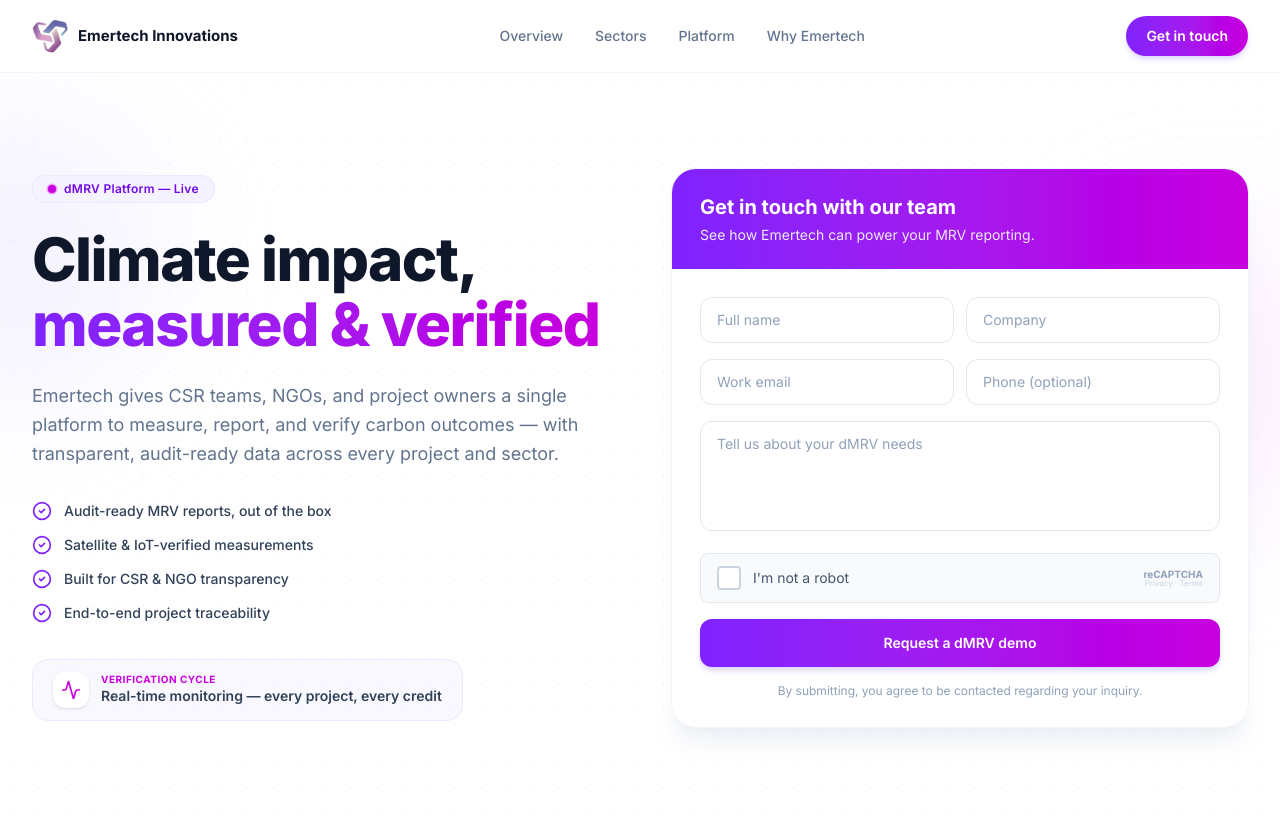
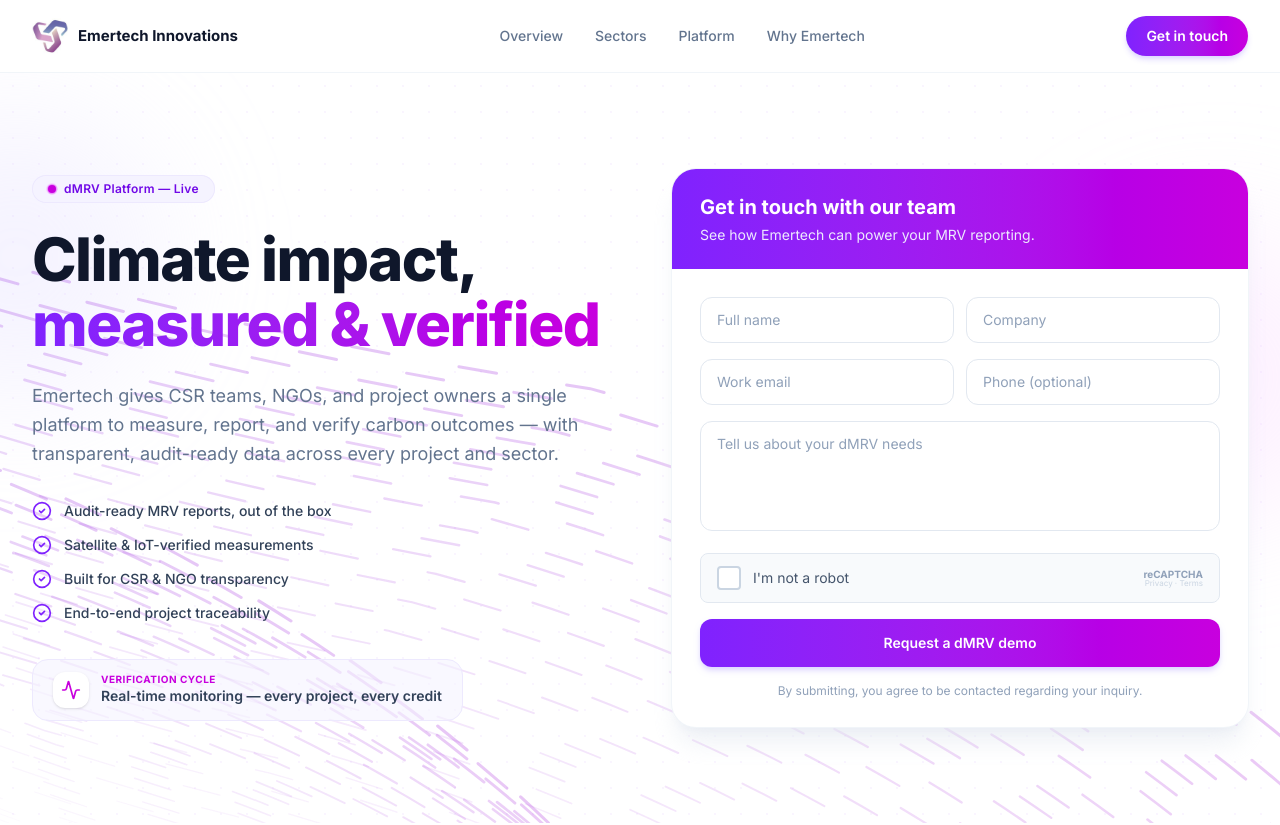
Before and after one commit to Anthem-17/dMRV-website-emertech, a React (Vite) app: page / in a window 1280 px wide. Shown: the top 825 px of the page. Built offline with nearby package versions, Linux system fonts and the light colour scheme.

Commit message:
animation daal diya bhai ne
Added animated floating paths to the hero background and updated styles for flow animations.

```diff
--- a/App.jsx
+++ b/App.jsx
@@ -335,7 +335,11 @@
       <div className="pointer-events-none absolute -left-32 top-10 h-72 w-72 rounded-full bg-violet-200/30 blur-3xl" />
       <div className="pointer-events-none absolute -right-20 top-40 h-72 w-72 rounded-full bg-fuchsia-200/30 blur-3xl" />
 
-      <div className="relative mx-auto grid max-w-7xl grid-cols-1 items-center gap-10 px-5 py-14 md:grid-cols-2 md:gap-12 lg:gap-16 lg:px-8 lg:py-24">
+      {/* animated flowing paths — hero background */}
+      <FloatingPaths position={1} subtle />
+      <FloatingPaths position={-1} subtle />
+
+      <div className="relative z-10 mx-auto grid max-w-7xl grid-cols-1 items-center gap-10 px-5 py-14 md:grid-cols-2 md:gap-12 lg:gap-16 lg:px-8 lg:py-24">
         {/* Left half — headline, summary, bullets */}
         <div>
           <Pill dot>dMRV Platform — Live</Pill>
@@ -637,6 +641,62 @@
 }
 
 /* ------------------------------------------------------------------ */
+/*  Intro splash — animated flowing paths + scroll-to-reveal           */
+/* ------------------------------------------------------------------ */
+function FloatingPaths({ position, subtle = false }) {
+  const paths = Array.from({ length: 36 }, (_, i) => ({
+    id: i,
+    d: `M-${380 - i * 5 * position} -${189 + i * 6}C-${380 - i * 5 * position} -${
+      189 + i * 6
+    } -${312 - i * 5 * position} ${216 - i * 6} ${152 - i * 5 * position} ${
+      343 - i * 6
+    }C${616 - i * 5 * position} ${470 - i * 6} ${684 - i * 5 * position} ${
+      875 - i * 6
+    } ${684 - i * 5 * position} ${875 - i * 6}`,
+    width: (subtle ? 0.4 : 0.6) + i * (subtle ? 0.025 : 0.035),
+  }));
+
+  return (
+    <div
+      className="pointer-events-none absolute inset-0"
+      style={subtle ? { opacity: 0.55 } : undefined}
+      aria-hidden
+    >
+      <svg
+        className="h-full w-full"
+        viewBox="0 0 696 316"
+        fill="none"
+        preserveAspectRatio="xMidYMid slice"
+      >
+        <defs>
+          <linearGradient id={`grad-${position}`} x1="0" y1="0" x2="1" y2="1">
+            <stop offset="0%" stopColor="#7c3aed" />
+            <stop offset="100%" stopColor="#c026d3" />
+          </linearGradient>
+        </defs>
+        {paths.map((path) => (
+          <path
+            key={path.id}
+            d={path.d}
+            stroke={`url(#grad-${position})`}
+            strokeWidth={path.width}
+            strokeLinecap="round"
+            fill="none"
+            className="flow-path"
+            style={{
+              opacity: subtle ? 0.03 + path.id * 0.013 : 0.08 + path.id * 0.022,
+              strokeDasharray: "16 30",
+              animationDuration: `${14 + (path.id % 12) * 1.5}s`,
+              animationDelay: `${-path.id * 0.45}s`,
+            }}
+          />
+        ))}
+      </svg>
+    </div>
+  );
+}
+
+/* ------------------------------------------------------------------ */
 /*  Page                                                               */
 /* ------------------------------------------------------------------ */
 export default function App() {
@@ -645,7 +705,23 @@
       className="min-h-screen bg-white antialiased"
       style={{ fontFamily: "'Inter', ui-sans-serif, system-ui, sans-serif" }}
     >
-      <style>{`@import url('https://fonts.googleapis.com/css2?family=Inter:wght@400;500;600;700;800&display=swap');`}</style>
+      <style>{`
+        @import url('https://fonts.googleapis.com/css2?family=Inter:wght@400;500;600;700;800&display=swap');
+
+        /* flowing dashes along the hero background paths */
+        .flow-path {
+          animation-name: flowDash;
+          animation-timing-function: linear;
+          animation-iteration-count: infinite;
+        }
+        @keyframes flowDash {
+          to { stroke-dashoffset: -920; }
+        }
+
+        @media (prefers-reduced-motion: reduce) {
+          .flow-path { animation: none !important; }
+        }
+      `}</style>
       <Navbar />
       <main>
         <Hero />
```
